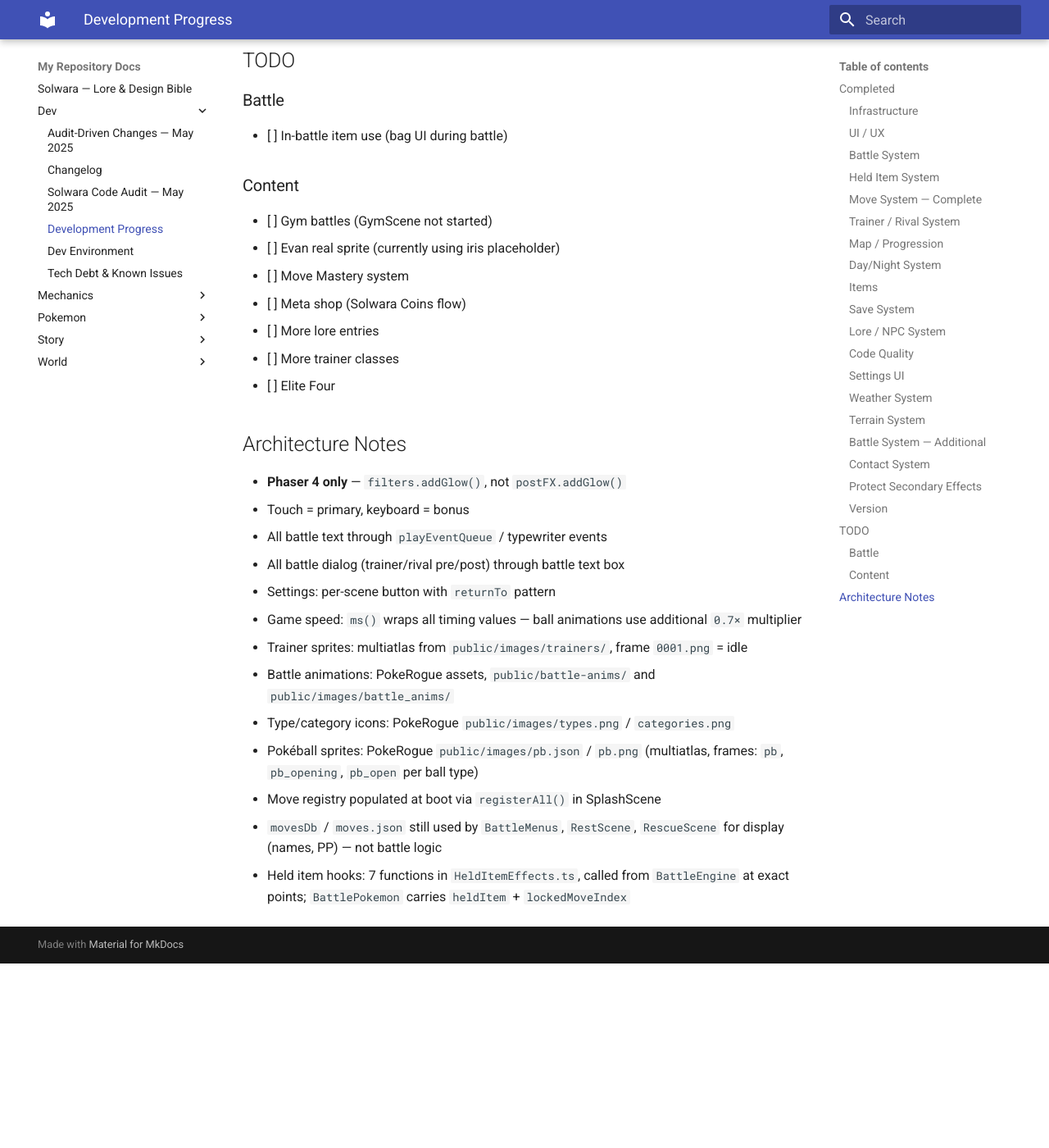
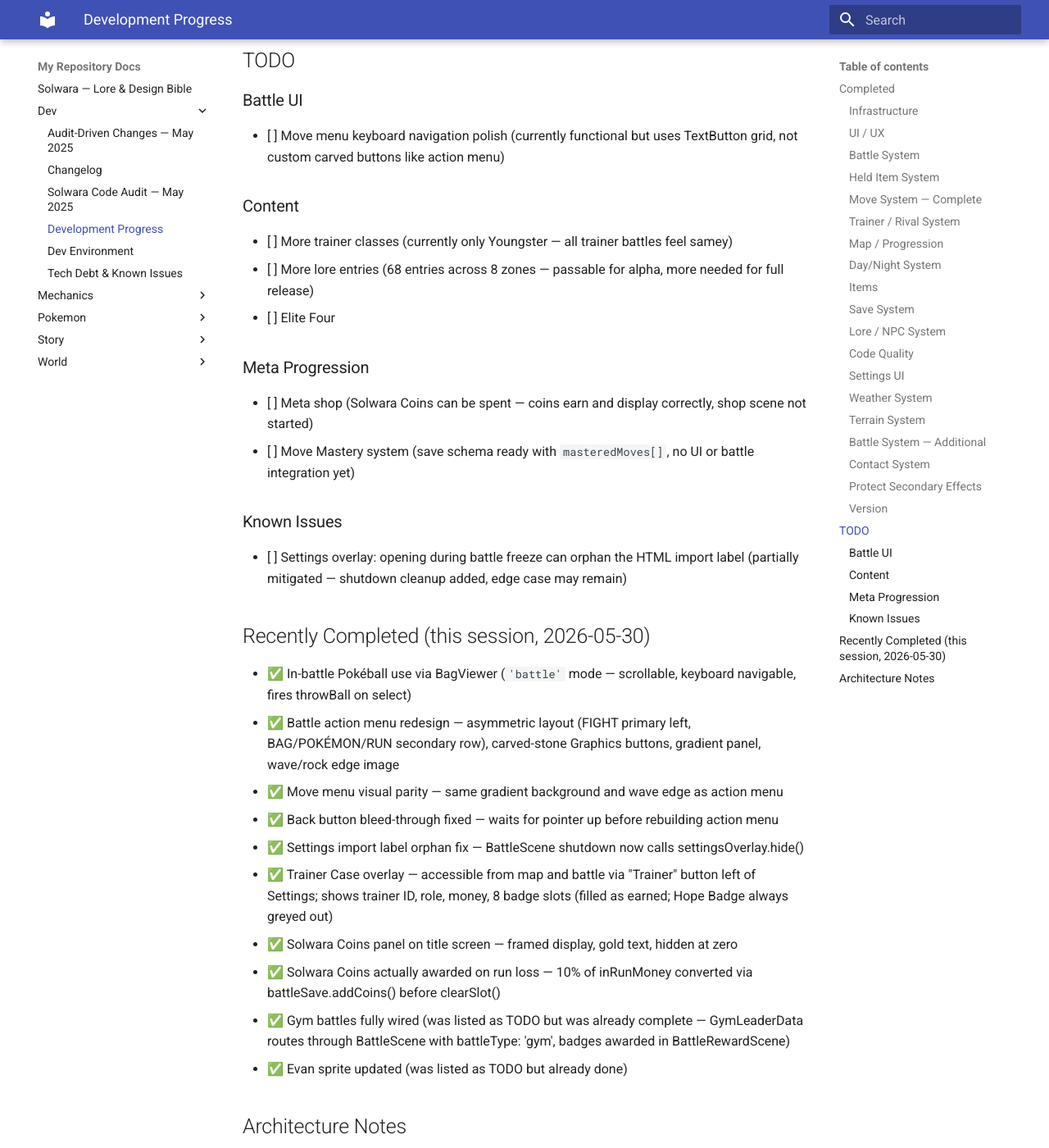
Before and after one commit to solwara-pokemon/lore-building, an MkDocs documentation site: the page built from docs/dev/progress.md, in a window 1280 px wide and 1400 px high, scrolled down 9274 px. Shown: the whole window at 82% size. Built offline with MkDocs 1.6.1 and Material for MkDocs 9.7.7, drawn with Linux system fonts in a browser that asks for light colours; before the commit the page ends 10449 px from its top, so only the background shows below that.

Commit message:
docs: update progress and changelog for 2026-05-30 session
- TODO section rewritten: removed completed items (gym battles, Evan
  sprite, in-battle items), added accurate remaining work (trainer
  classes, meta shop, move mastery, lore volume, Elite Four)
- Added 'Recently Completed' section for this session's work
- Added 0.1.4 changelog entry with all features and bug fixes

```diff
--- a/docs/dev/progress.md
+++ b/docs/dev/progress.md
@@ -222,17 +222,33 @@
 
 ## TODO
 
-### Battle
-- [ ] In-battle item use (bag UI during battle)
+### Battle UI
+- [ ] Move menu keyboard navigation polish (currently functional but uses TextButton grid, not custom carved buttons like action menu)
 
 ### Content
-- [ ] Gym battles (GymScene not started)
-- [ ] Evan real sprite (currently using iris placeholder)
-- [ ] Move Mastery system
-- [ ] Meta shop (Solwara Coins flow)
-- [ ] More lore entries
-- [ ] More trainer classes
+- [ ] More trainer classes (currently only Youngster — all trainer battles feel samey)
+- [ ] More lore entries (68 entries across 8 zones — passable for alpha, more needed for full release)
 - [ ] Elite Four
+
+### Meta Progression
+- [ ] Meta shop (Solwara Coins can be spent — coins earn and display correctly, shop scene not started)
+- [ ] Move Mastery system (save schema ready with `masteredMoves[]`, no UI or battle integration yet)
+
+### Known Issues
+- [ ] Settings overlay: opening during battle freeze can orphan the HTML import label (partially mitigated — shutdown cleanup added, edge case may remain)
+
+## Recently Completed (this session, 2026-05-30)
+
+- ✅ In-battle Pokéball use via BagViewer (`'battle'` mode — scrollable, keyboard navigable, fires throwBall on select)
+- ✅ Battle action menu redesign — asymmetric layout (FIGHT primary left, BAG/POKÉMON/RUN secondary row), carved-stone Graphics buttons, gradient panel, wave/rock edge image
+- ✅ Move menu visual parity — same gradient background and wave edge as action menu
+- ✅ Back button bleed-through fixed — waits for pointer up before rebuilding action menu
+- ✅ Settings import label orphan fix — BattleScene shutdown now calls settingsOverlay.hide()
+- ✅ Trainer Case overlay — accessible from map and battle via "Trainer" button left of Settings; shows trainer ID, role, money, 8 badge slots (filled as earned; Hope Badge always greyed out)
+- ✅ Solwara Coins panel on title screen — framed display, gold text, hidden at zero
+- ✅ Solwara Coins actually awarded on run loss — 10% of inRunMoney converted via battleSave.addCoins() before clearSlot()
+- ✅ Gym battles fully wired (was listed as TODO but was already complete — GymLeaderData routes through BattleScene with battleType: 'gym', badges awarded in BattleRewardScene)
+- ✅ Evan sprite updated (was listed as TODO but already done)
 
 ## Architecture Notes
 - **Phaser 4 only** — `filters.addGlow()`, not `postFX.addGlow()`
```
Also changed, not shown: docs/dev/changelog.md (+22 -0 lines).
